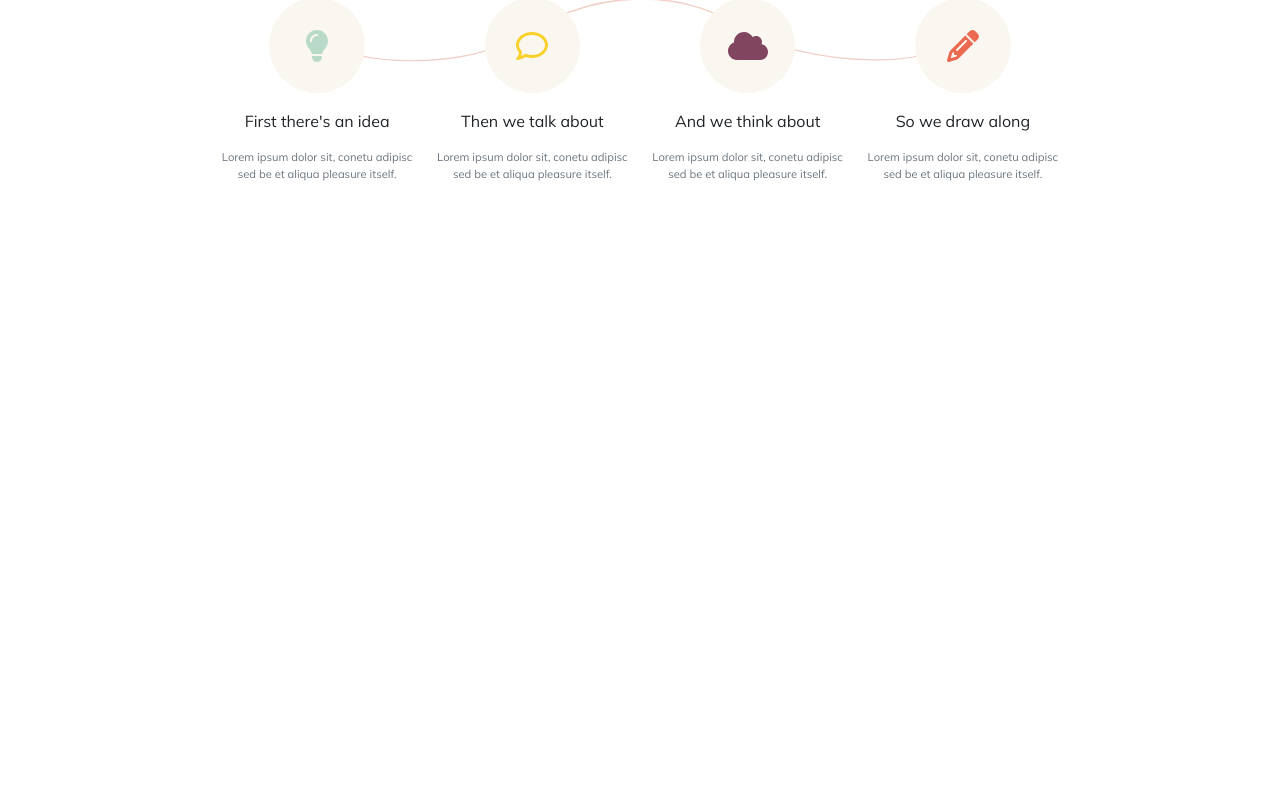
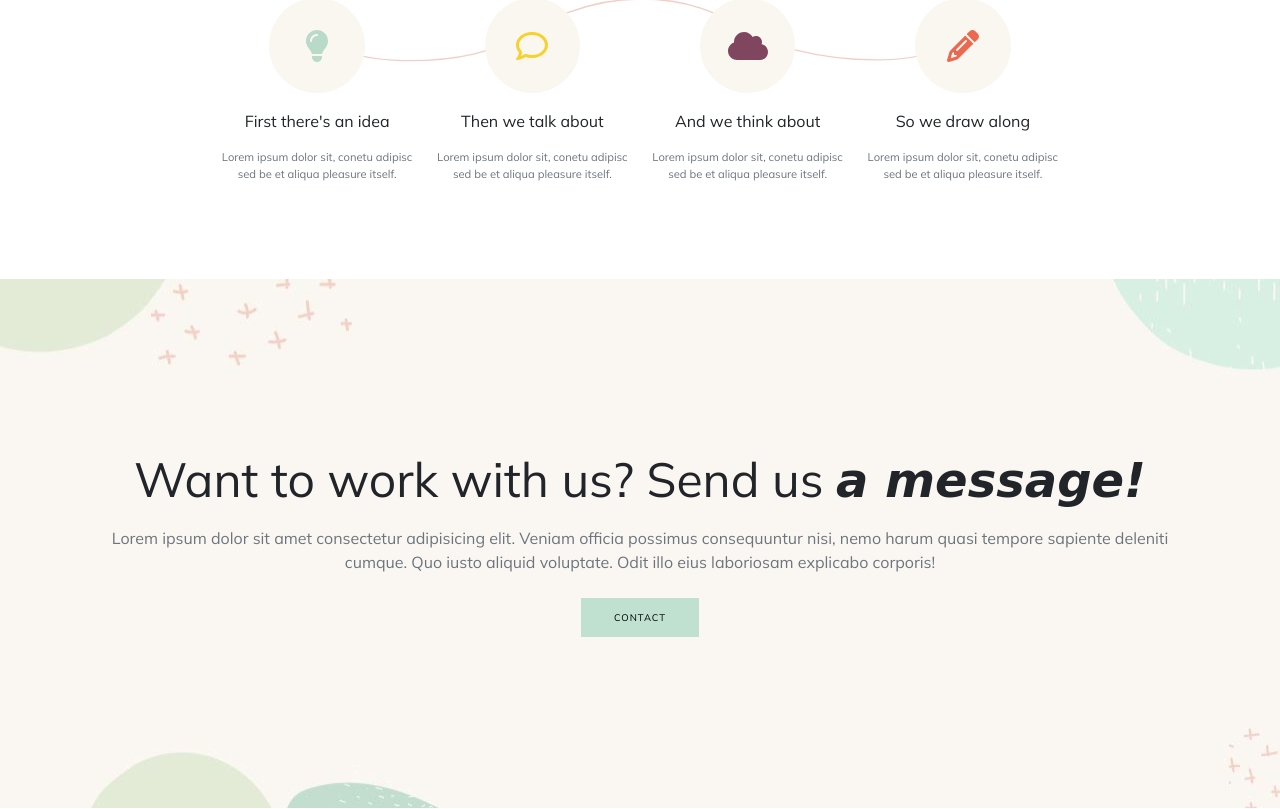
Before and after one commit to constantinandrei/proj-html-vuejs, a Vue app: page / in a window 1280 px wide. Shown: the part 1749-2558 px from the top of the page. Before the commit the page ends 2028 px from the top, so only its background shows below. Built offline with nearby package versions, Linux system fonts and the light colour scheme.

Commit message:
complete contact section

```diff
--- /dev/null
+++ b/src/components/ContactUs.vue
@@ -0,0 +1,52 @@
+<template>
+    <div class="section position-relative">
+        <div class="position-absolute">
+            <img src="img/send-message.png" alt="">
+        </div>
+        <div class="container h-100 position-relative">
+            <div class="d-flex h-100 align-items-center text-center">
+                <div class="col">
+                    <h2 class="mb-3">Want to work with us? Send us <span>a message!</span></h2>
+                    <p class="text-muted mb-4">Lorem ipsum dolor sit amet consectetur adipisicing elit. Veniam officia possimus consequuntur nisi, nemo harum quasi tempore sapiente deleniti cumque. Quo iusto aliquid voluptate. Odit illo eius laboriosam explicabo corporis!</p>
+                    <div class="btn btn-primary">CONTACT</div>
+                </div>
+            </div>
+        </div>
+    </div>
+</template>
+
+<script>
+    export default {
+        name: 'ContactUs'
+    }
+</script>
+
+<style lang="scss" scoped>
+    img {
+        width: 100%;
+        height: 100%;
+        object-fit: cover;
+    }
+
+    h2 {
+        font-size: 3rem;
+
+        span {
+            font-style: italic;
+            font-weight: bold;
+            font-family: 'Comic Sans MS';
+        }
+    }
+    .section {
+        height: 530px;
+    }
+    .position-relative {
+        z-index: 3;
+    }
+    .position-absolute{
+        top: 0;
+        bottom: 0;
+        left: 0;
+        right: 0;
+    }
+</style>
--- a/src/components/TheMain.vue
+++ b/src/components/TheMain.vue
@@ -2,15 +2,17 @@
     <main>
         <ImageSection></ImageSection>
         <WorkingProcess></WorkingProcess>
+        <ContactUs></ContactUs>
     </main>
 </template>
 
 <script>
 import ImageSection from './ImageSection.vue';
 import WorkingProcess from './WorkingProcess.vue';
+import ContactUs from './ContactUs.vue';
 
     export default {
     name: "TheMain",
-    components: { ImageSection, WorkingProcess }
+    components: { ImageSection, WorkingProcess, ContactUs }
 }
 </script>
```
Also changed, not shown: public/img/send-message.png (added).
